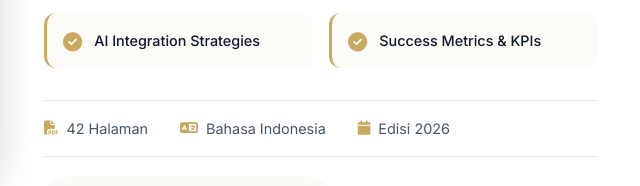
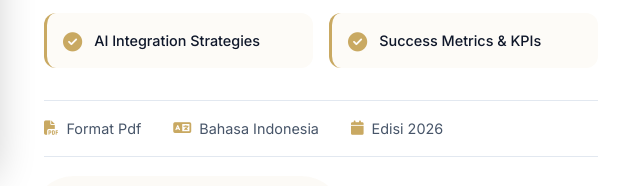
Before and after one commit to ForisaAbadijayaSejahtera/ForisaImpact, a plain HTML site: page index.html in a window 1280 px wide. Shown: the part 4077-4263 px from the top of the page, 493-1133 px from the left. Drawn offline with nearby package versions, Linux system fonts and the light colour scheme.

Commit message:
Update index.html

```diff
--- a/index.html
+++ b/index.html
@@ -1629,7 +1629,7 @@
                         <div class="white-paper-meta">
                             <div class="meta-item">
                                 <i class="fas fa-file-pdf"></i>
-                                <span>42 Halaman</span>
+                                <span>Format Pdf</span>
                             </div>
                             <div class="meta-item">
                                 <i class="fas fa-language"></i>
```
